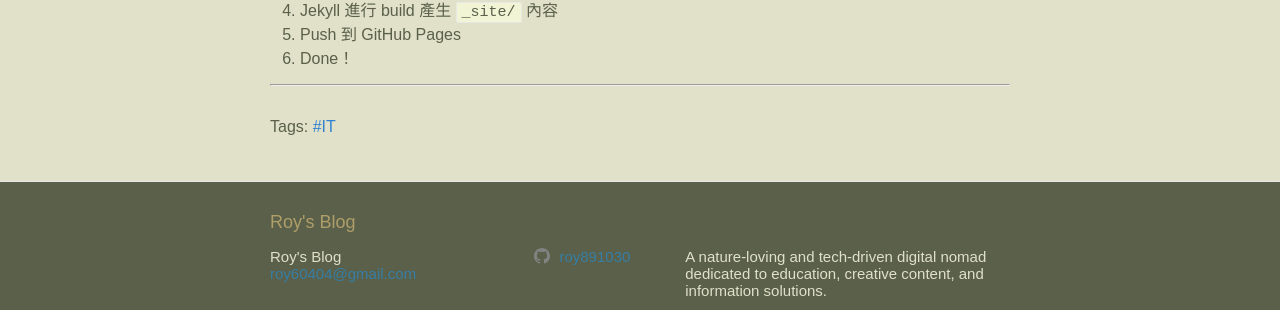
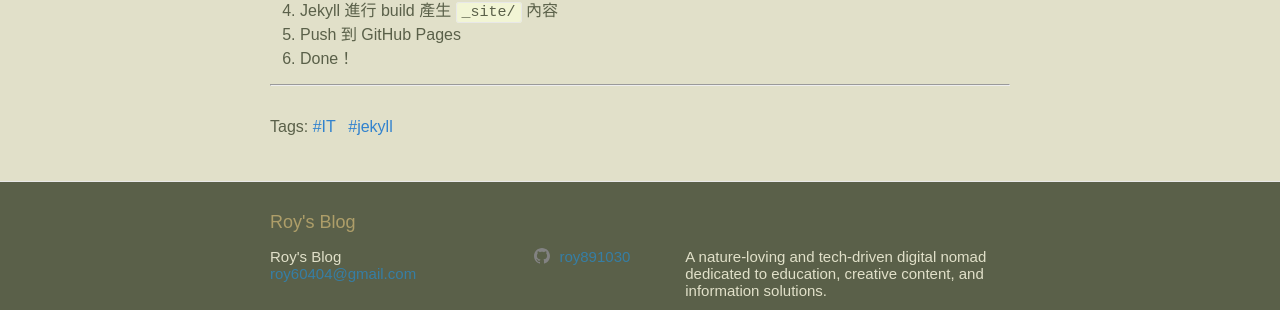
Before and after one commit to roy891030/roy891030.github.io, a Jekyll site: the page built from _posts/2025-05-30-setup-jekyll.md, in a window 1280 px wide and 900 px high, scrolled down 2067 px. Shown: the part 541-851 px from the top of the window. Built offline with Jekyll 4.4.1, drawn with Linux system fonts in a browser that asks for light colours; some web fonts are replaced.

Commit message:
把blog hashtag 好好排版

```diff
--- a/_layouts/home.html
+++ b/_layouts/home.html
@@ -23,7 +23,7 @@ layout: default
               {%- if post.tags -%}
                 <span style="font-size: 0.85rem;">
                   {%- for tag in post.tags -%}
-                    <a href="{{ '/tags/' | relative_url }}{{ tag | slugify }}/" style="color: #4d310b;">#{{ tag }}</a>
+                    <a href="{{ '/tags/' | relative_url }}{{ tag | slugify }}/" style="color: #4d310b;">#{{ tag }}     </a>
                   {%- endfor -%}
                 </span>
               {%- endif -%}
--- a/_posts/2025-05-30-setup-jekyll.md
+++ b/_posts/2025-05-30-setup-jekyll.md
@@ -2,7 +2,7 @@
 layout: post
 title: "jekyll_:D"
 date: 2025-05-30
-tags: [IT]
+tags: [IT,jekyll]
 ---
 # Jekyll 網站檔案與模板細部細解
 
```
Also changed, not shown: tags/jekyll.md (added, +5 -0 lines).
